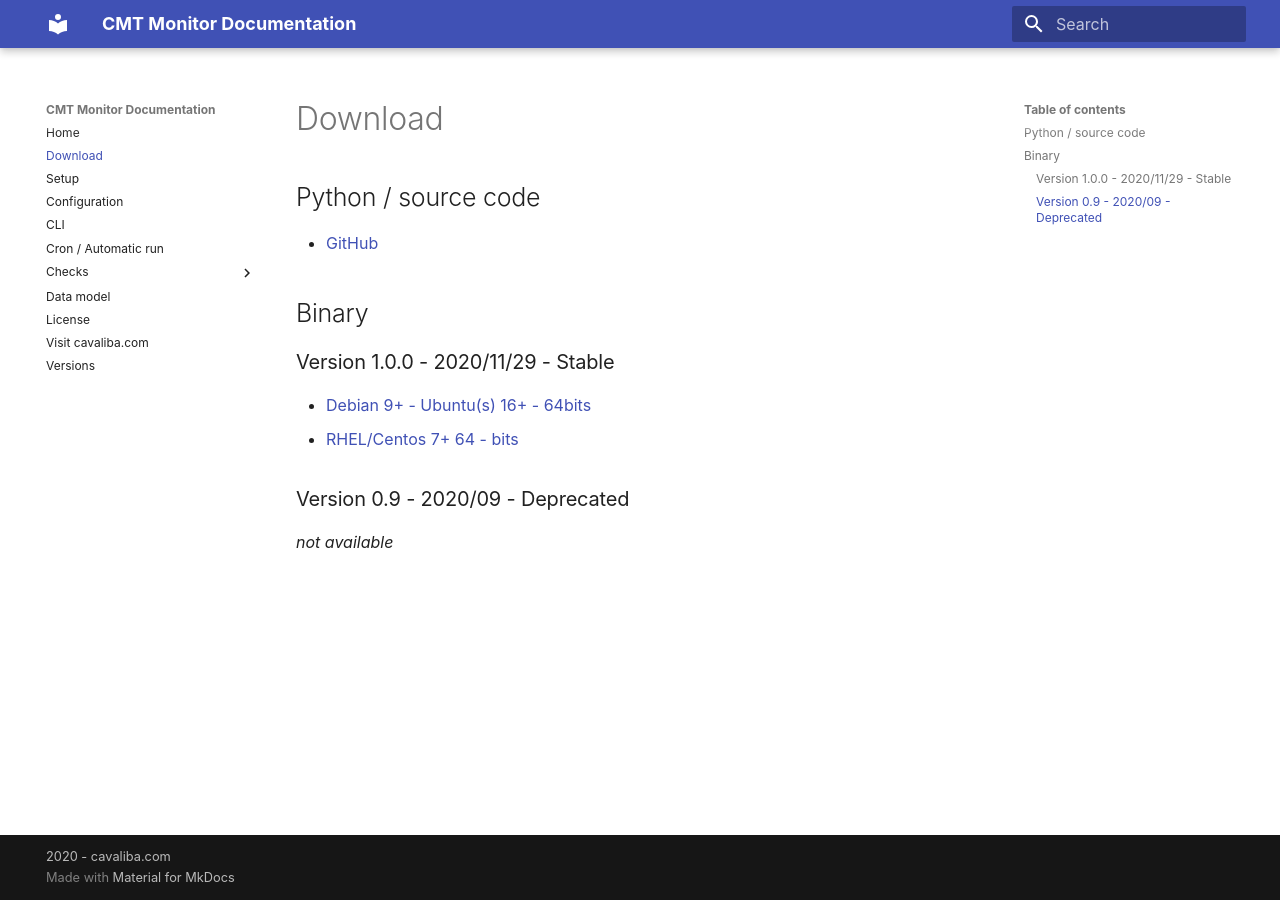
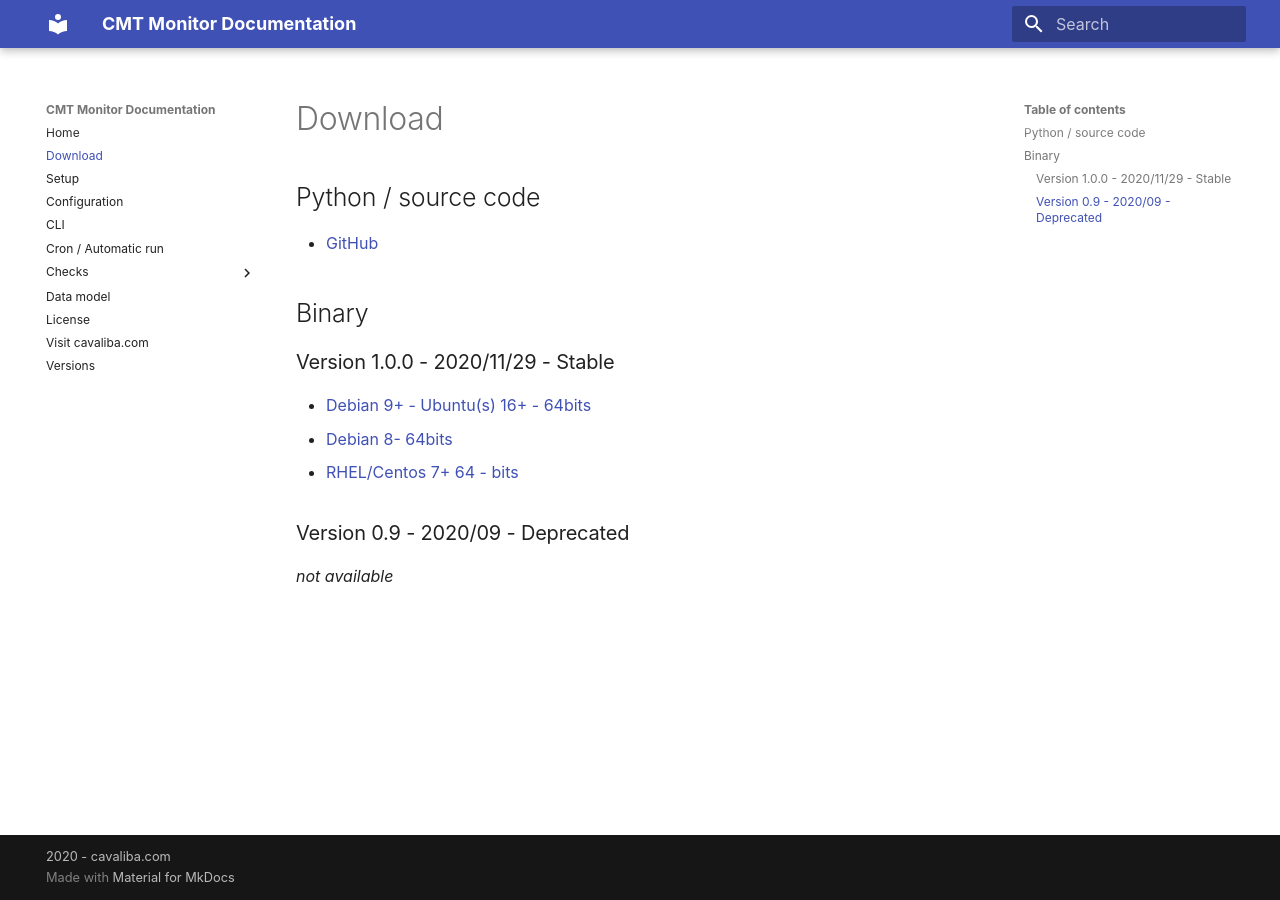
Before and after one commit to cavaliba/cmt_monitor, an MkDocs documentation site: the page built from docs/docs/download.md, in a window 1280 px wide. Built offline with MkDocs 1.6.1 and Material for MkDocs 9.7.7, drawn with Linux system fonts in a browser that asks for light colours.

Commit message:
doc / download page

```diff
--- a/docs/docs/download.md
+++ b/docs/docs/download.md
@@ -12,6 +12,7 @@ title: Download
 ### Version 1.0.0 - 2020/11/29 - Stable
 
 * [Debian 9+ - Ubuntu(s) 16+ - 64bits](http://www.cavaliba.com/download/cmt/cmt-1.0.0-deb64.bin)
+* [Debian 8- 64bits](to be done)
 * [RHEL/Centos 7+ 64 - bits](http://www.cavaliba.com/download/cmt/cmt-1.0.0-centos64.bin)
 
 
```
